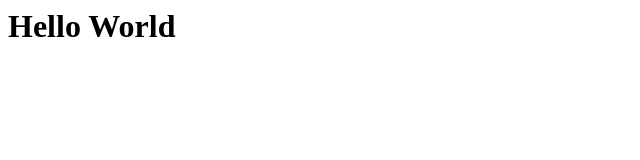
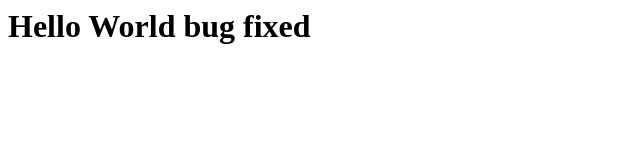
Before and after one commit to hansei-project/steve-template, a plain HTML site: page public/index.html in a window 1280 px wide. Shown: the whole page, without its empty margins (0-640 px from the left). Drawn offline with Linux system fonts and the light colour scheme.

Commit message:
fix index.html

```diff
--- a/public/index.html
+++ b/public/index.html
@@ -3,6 +3,6 @@
     </head>
 
     <body>
-        <h1>Hello World</h1>
+        <h1>Hello World bug fixed</h1>
     </body>
 </html>
```
